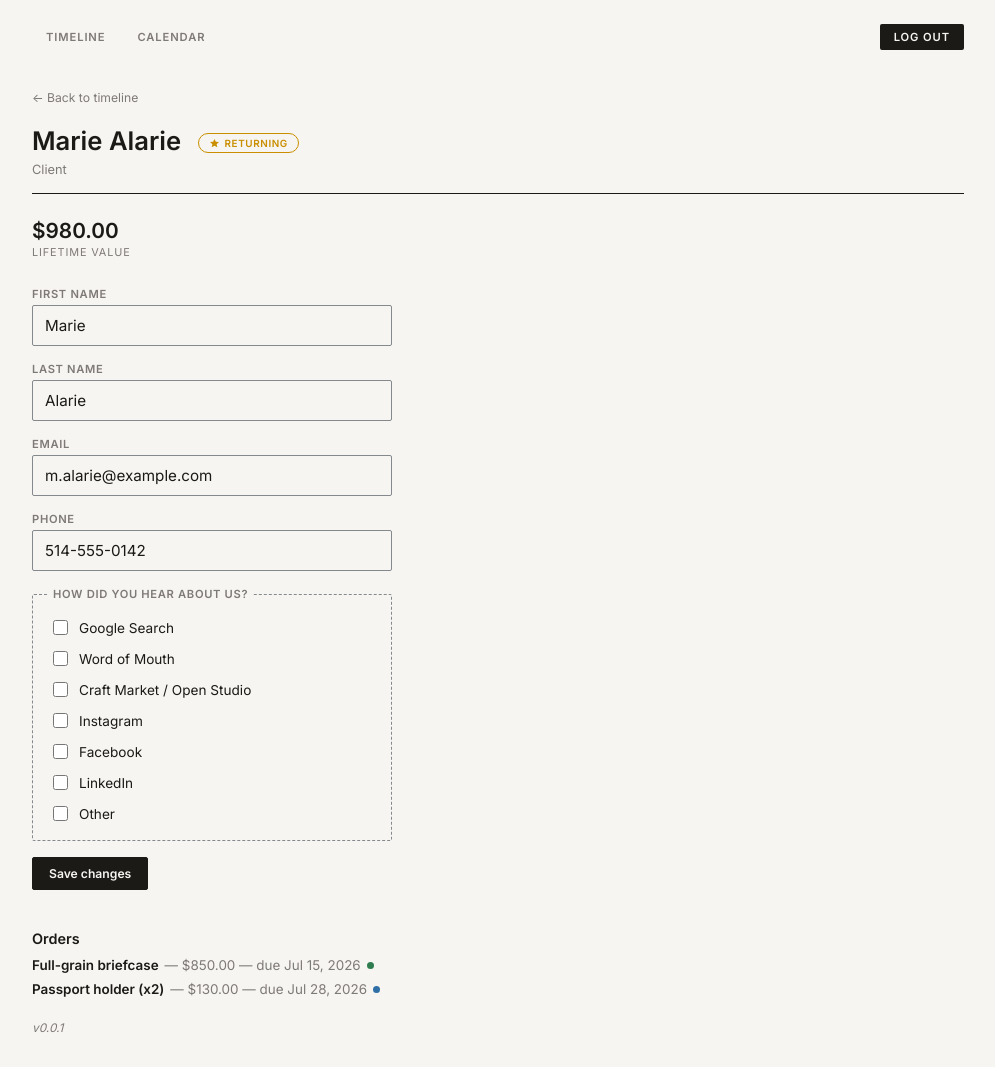
After one commit to arnaud1050/leather_orders, a Flask app: page /clients/1 in a window 1280 px wide. The commit adds this page. Shown: the whole page, without its empty margins (142-1137 px from the left). Run offline with Flask 3, Linux system fonts and the light colour scheme; a user stored in the database is signed in.

Commit message:
Add more client fields

```diff
--- a/app.py
+++ b/app.py
@@ -18,7 +18,7 @@ from flask_login import (
     LoginManager, current_user, login_required, login_user, logout_user,
 )
 
-from models import Company, Customer, Document, Order, User, db, seed_if_empty
+from models import Client, Company, Document, Order, User, db, seed_if_empty
 
 app = Flask(__name__)
 
@@ -54,11 +54,24 @@ STATUS_LABELS = {
     "rush": "Rush",
 }
 
+# Matches the "How did you hear about BY MONSIEUR" checkboxes on the
+# bymonsieur.ca contact form. A client's selections are stored as a single
+# comma-separated string in Client.source (see edit_client()).
+SOURCE_OPTIONS = [
+    "Google Search",
+    "Word of Mouth",
+    "Craft Market / Open Studio",
+    "Instagram",
+    "Facebook",
+    "LinkedIn",
+    "Other",
+]
+
 
 def get_order_or_404(order_id: int) -> Order:
     order = (
-        Order.query.join(Customer)
-        .filter(Order.id == order_id, Customer.company_id == current_user.company_id)
+        Order.query.join(Client)
+        .filter(Order.id == order_id, Client.company_id == current_user.company_id)
         .first()
     )
     if order is None:
@@ -66,21 +79,21 @@ def get_order_or_404(order_id: int) -> Order:
     return order
 
 
-def get_customer_or_404(customer_id: int) -> Customer:
-    customer = Customer.query.filter_by(
-        id=customer_id, company_id=current_user.company_id
+def get_client_or_404(client_id: int) -> Client:
+    client = Client.query.filter_by(
+        id=client_id, company_id=current_user.company_id
     ).first()
-    if customer is None:
+    if client is None:
         abort(404)
-    return customer
+    return client
 
 
 def orders_by_day(year: int, month: int) -> dict[int, list[Order]]:
     """Map day-of-month -> list of orders due that day, for the given month."""
     grouped: dict[int, list[Order]] = {}
     orders = (
-        Order.query.join(Customer)
-        .filter(Customer.company_id == current_user.company_id)
+        Order.query.join(Client)
+        .filter(Client.company_id == current_user.company_id)
         .all()
     )
     for order in orders:
@@ -180,9 +193,9 @@ def month_view(year: int, month: int):
 
 # ---------------------------------------------------------------------------
 # Timeline (Gantt-style) view — multiple weeks at once, one row per order,
-# customer name on the left, a bar spanning start -> due for each order.
-# Clicking a customer name or a bar opens a quick-view/edit modal (see
-# timeline.html); each modal links out to the full customer/order page.
+# client name on the left, a bar spanning start -> due for each order.
+# Clicking a client name or a bar opens a quick-view/edit modal (see
+# timeline.html); each modal links out to the full client/order page.
 # This is the app's default view (see "/" below).
 # ---------------------------------------------------------------------------
 
@@ -219,14 +232,14 @@ def timeline_window(year: int, month: int, day: int):
     week_headers = [window_start + timedelta(days=w * 7) for w in range(TIMELINE_WEEKS)]
 
     all_orders = (
-        Order.query.join(Customer)
-        .filter(Customer.company_id == current_user.company_id)
+        Order.query.join(Client)
+        .filter(Client.company_id == current_user.company_id)
         .order_by(Order.start)
         .all()
     )
 
     rows = []
-    customers_seen: dict[int, Customer] = {}  # preserves first-appearance order, deduped
+    clients_seen: dict[int, Client] = {}  # preserves first-appearance order, deduped
     for order in all_orders:
         # Skip orders that don't overlap the visible window at all
         if order.due < window_start or order.start > window_end:
@@ -239,7 +252,7 @@ def timeline_window(year: int, month: int, day: int):
 
         rows.append({
             "id": order.id,
-            "customer": order.customer,
+            "client": order.client,
             "item": order.item,
             "price": order.price,
             "start": order.start,
@@ -252,7 +265,7 @@ def timeline_window(year: int, month: int, day: int):
             "truncated_start": order.start < window_start,
             "truncated_end": order.due > window_end,
         })
-        customers_seen.setdefault(order.customer.id, order.customer)
+        clients_seen.setdefault(order.client.id, order.client)
 
     step_days = TIMELINE_STEP_WEEKS * 7
     prev_start = window_start - timedelta(days=step_days)
@@ -265,7 +278,7 @@ def timeline_window(year: int, month: int, day: int):
         week_headers=week_headers,
         window_days=window_days,
         rows=rows,
-        customers_in_view=list(customers_seen.values()),
+        clients_in_view=list(clients_seen.values()),
         prev_start=prev_start,
         next_start=next_start,
         status_labels=STATUS_LABELS,
@@ -274,34 +287,39 @@ def timeline_window(year: int, month: int, day: int):
 
 
 # ---------------------------------------------------------------------------
-# Customer & order detail pages. Reachable directly, or via "view full
+# Client & order detail pages. Reachable directly, or via "view full
 # profile / open full order page" links inside the timeline's modals.
 # `return_to` carries the visitor back to whichever timeline window they
 # came from, instead of always bouncing to today's window.
 # ---------------------------------------------------------------------------
 
-@app.route("/customers/<int:customer_id>")
+@app.route("/clients/<int:client_id>")
 @login_required
-def customer_page(customer_id: int):
-    customer = get_customer_or_404(customer_id)
+def client_page(client_id: int):
+    client = get_client_or_404(client_id)
     return_to = request.args.get("return_to") or url_for("timeline_view")
+    selected_sources = [s.strip() for s in (client.source or "").split(",") if s.strip()]
     return render_template(
-        "customer_page.html",
-        customer=customer,
-        orders=customer.orders,
+        "client_page.html",
+        client=client,
+        orders=client.orders,
         return_to=return_to,
+        source_options=SOURCE_OPTIONS,
+        selected_sources=selected_sources,
         active_view=None,
     )
 
 
-@app.route("/customers/<int:customer_id>/edit", methods=["POST"])
+@app.route("/clients/<int:client_id>/edit", methods=["POST"])
 @login_required
-def edit_customer(customer_id: int):
-    customer = get_customer_or_404(customer_id)
-    customer.first_name = request.form.get("first_name", "").strip() or customer.first_name
-    customer.last_name = request.form.get("last_name", "").strip() or customer.last_name
-    customer.email = request.form.get("email", "").strip()
-    customer.phone = request.form.get("phone", "").strip()
+def edit_client(client_id: int):
+    client = get_client_or_404(client_id)
+    client.first_name = request.form.get("first_name", "").strip() or client.first_name
+    client.last_name = request.form.get("last_name", "").strip() or client.last_name
+    client.email = request.form.get("email", "").strip()
+    client.phone = request.form.get("phone", "").strip()
+    selected_sources = [s for s in request.form.getlist("source") if s in SOURCE_OPTIONS]
+    client.source = ", ".join(selected_sources)
     db.session.commit()
     return_to = request.form.get("return_to") or url_for("timeline_view")
     return redirect(return_to)
@@ -310,40 +328,40 @@ def edit_customer(customer_id: int):
 @app.route("/orders/new", methods=["GET", "POST"])
 @login_required
 def new_order():
-    customers = (
-        Customer.query.filter_by(company_id=current_user.company_id)
-        .order_by(Customer.first_name, Customer.last_name)
+    clients = (
+        Client.query.filter_by(company_id=current_user.company_id)
+        .order_by(Client.first_name, Client.last_name)
         .all()
     )
     return_to = request.values.get("return_to") or url_for("timeline_view")
 
     if request.method == "POST":
-        customer_id = request.form.get("customer_id", "")
-        if customer_id == "new":
+        client_id = request.form.get("client_id", "")
+        if client_id == "new":
             first_name = request.form.get("new_first_name", "").strip()
             last_name = request.form.get("new_last_name", "").strip()
             if not first_name or not last_name:
                 abort(400)
-            customer = Customer(
+            client = Client(
                 company_id=current_user.company_id,
                 first_name=first_name,
                 last_name=last_name,
                 email=request.form.get("new_email", "").strip(),
                 phone=request.form.get("new_phone", "").strip(),
             )
-            db.session.add(customer)
-            db.session.flush()  # assigns customer.id
+            db.session.add(client)
+            db.session.flush()  # assigns client.id
         else:
-            customer = Customer.query.filter_by(
-                id=customer_id if customer_id.isdigit() else None,
+            client = Client.query.filter_by(
+                id=client_id if client_id.isdigit() else None,
                 company_id=current_user.company_id,
             ).first()
-            if customer is None:
+            if client is None:
                 abort(400)
 
         status = request.form.get("status")
         order = Order(
-            customer_id=customer.id,
+            client_id=client.id,
             item=request.form.get("item", "").strip(),
             start=date.fromisoformat(request.form.get("start")),
             due=date.fromisoformat(request.form.get("due")),
@@ -357,7 +375,7 @@ def new_order():
 
     return render_template(
         "new_order.html",
-        customers=customers,
+        clients=clients,
         status_labels=STATUS_LABELS,
         return_to=return_to,
         today=date.today(),
--- a/static/assets/css/style.css
+++ b/static/assets/css/style.css
@@ -397,6 +397,14 @@ body {
   text-decoration: underline;
 }
 
+.timeline__star {
+  width: 11px;
+  height: 11px;
+  margin-left: 6px;
+  flex-shrink: 0;
+  color: var(--status-ready);
+}
+
 .timeline__track {
   position: relative;
   display: grid;
@@ -666,6 +674,51 @@ dialog.modal::backdrop {
   font-weight: 600;
 }
 
+.pill--returning {
+  display: inline-flex;
+  align-items: center;
+  gap: 5px;
+  margin-left: 10px;
+  padding: 3px 10px;
+  vertical-align: middle;
+  font-size: 0.62rem;
+  font-weight: 600;
+  letter-spacing: 0.06em;
+  text-transform: uppercase;
+  color: var(--status-ready);
+  border: 1px solid var(--status-ready);
+  border-radius: 999px;
+}
+
+.pill--returning svg {
+  width: 11px;
+  height: 11px;
+}
+
+.client-stats {
+  display: flex;
+  gap: 24px;
+  margin: 0 0 28px;
+}
+
+.client-stats__item {
+  display: flex;
+  flex-direction: column;
+  gap: 2px;
+}
+
+.client-stats__value {
+  font-size: 1.3rem;
+  font-weight: 600;
+}
+
+.client-stats__label {
+  font-size: 0.68rem;
+  text-transform: uppercase;
+  letter-spacing: 0.08em;
+  color: var(--ink-soft);
+}
+
 .detail-subtitle {
   margin: 6px 0 0;
   font-size: 0.8rem;
@@ -721,6 +774,31 @@ dialog.modal::backdrop {
   letter-spacing: 0.06em;
   text-transform: uppercase;
   color: var(--ink-soft);
+}
+
+.checkbox-group {
+  display: flex;
+  flex-direction: column;
+  gap: 10px;
+}
+
+.detail-form .checkbox-group__item {
+  display: flex;
+  flex-direction: row;
+  align-items: center;
+  gap: 8px;
+  font-size: 0.85rem;
+  font-weight: 400;
+  letter-spacing: normal;
+  text-transform: none;
+  color: var(--ink);
+}
+
+.checkbox-group__item input[type="checkbox"] {
+  width: 15px;
+  height: 15px;
+  flex-shrink: 0;
+  accent-color: var(--ink);
 }
 
 .detail-form input,
--- a/templates/calendar.html
+++ b/templates/calendar.html
@@ -63,7 +63,7 @@
             <div class="day__orders">
               {% for order in cell.orders %}
               <div class="chip chip--{{ order.status }}" title="{{ order.notes }}">
-                <span class="chip__client">{{ order.customer.name }}</span>
+                <span class="chip__client">{{ order.client.name }}</span>
                 <span class="chip__item">{{ order.item }}</span>
               </div>
               {% endfor %}
--- /dev/null
+++ b/templates/client_page.html
@@ -0,0 +1,69 @@
+{% extends "base.html" %}
+{% block title %}{{ client.name }} — Atelier Order Book{% endblock %}
+{% block content %}
+<div class="ledger">
+
+  <a class="back-link" href="{{ return_to }}">&larr; Back to timeline</a>
+
+  <header class="detail-header">
+    <h1>
+      {{ client.name }}
+      {% if client.is_returning %}
+      <span class="pill pill--returning" title="Second order or later">
+        <svg viewBox="0 0 24 24" fill="currentColor"><path d="M12 2l2.9 6.3 6.9.6-5.2 4.6 1.6 6.8L12 16.9l-6.2 3.4 1.6-6.8L2.2 8.9l6.9-.6L12 2z"/></svg>
+        Returning
+      </span>
+      {% endif %}
+    </h1>
+    <p class="detail-subtitle">Client</p>
+  </header>
+
+  <div class="client-stats">
+    <div class="client-stats__item">
+      <span class="client-stats__value">${{ '%.2f'|format(client.lifetime_value) }}</span>
+      <span class="client-stats__label">Lifetime value</span>
+    </div>
+  </div>
+
+  <form method="post" action="{{ url_for('edit_client', client_id=client.id) }}" class="detail-form">
+    <input type="hidden" name="return_to" value="{{ return_to }}">
+    <label>First name<input type="text" name="first_name" value="{{ client.first_name }}" required></label>
+    <label>Last name<input type="text" name="last_name" value="{{ client.last_name }}" required></label>
+    <label>Email<input type="email" name="email" value="{{ client.email }}"></label>
+    <label>Phone<input type="tel" name="phone" value="{{ client.phone }}"></label>
+    <fieldset>
+      <legend>How did you hear about us?</legend>
+      <div class="checkbox-group">
+        {% for option in source_options %}
+        <label class="checkbox-group__item">
+          <input type="checkbox" name="source" value="{{ option }}" {% if option in selected_sources %}checked{% endif %}>
+          {{ option }}
+        </label>
+        {% endfor %}
+      </div>
+    </fieldset>
+    <div>
+      <button type="submit" class="btn-primary">Save changes</button>
+    </div>
+  </form>
+
+  <section class="detail-orders">
+    <h2>Orders</h2>
+    {% if orders %}
+    <ul class="detail-order-list">
+      {% for o in orders %}
+      <li>
+        <a href="{{ url_for('order_page', order_id=o.id) }}?return_to={{ return_to }}">{{ o.item }}</a>
+        — ${{ '%.2f'|format(o.price) }}
+        — due {{ o.due.strftime('%b') }} {{ o.due.day }}, {{ o.due.year }}
+        <span class="dot dot--{{ o.status }}"></span>
+      </li>
+      {% endfor %}
+    </ul>
+    {% else %}
+    <p class="detail-note">No orders on file for this client yet.</p>
+    {% endif %}
+  </section>
+
+</div>
+{% endblock %}
--- a/templates/order_page.html
+++ b/templates/order_page.html
@@ -9,7 +9,7 @@
     <h1>{{ order.item }}</h1>
     <p class="detail-subtitle">
       Order for
-      <a href="{{ url_for('customer_page', customer_id=order.customer.id) }}?return_to={{ return_to }}">{{ order.customer.name }}</a>
+      <a href="{{ url_for('client_page', client_id=order.client.id) }}?return_to={{ return_to }}">{{ order.client.name }}</a>
     </p>
   </header>
 
```
Also changed, not shown: models.py (+43 -28 lines), templates/customer_page.html (deleted, +0 -42 lines), templates/new_order.html (+17 -17 lines), templates/timeline.html (+19 -14 lines).
